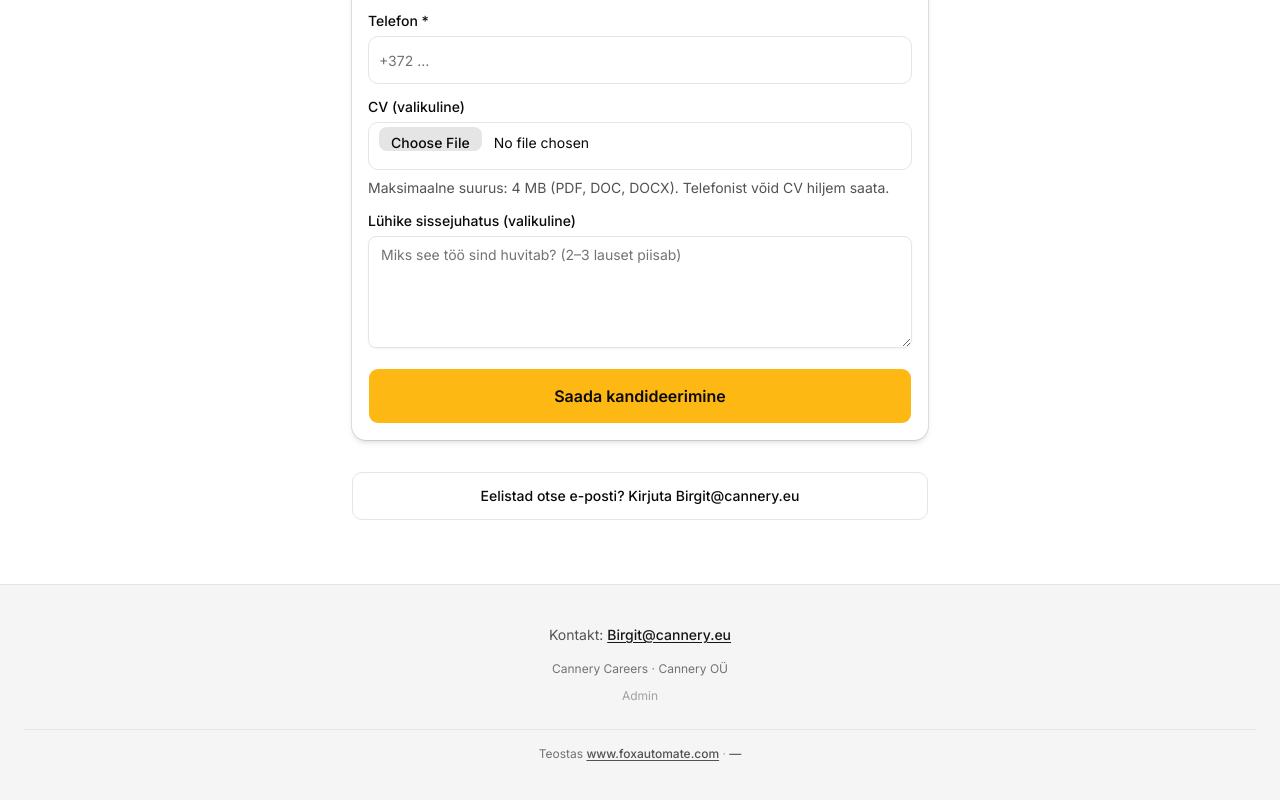
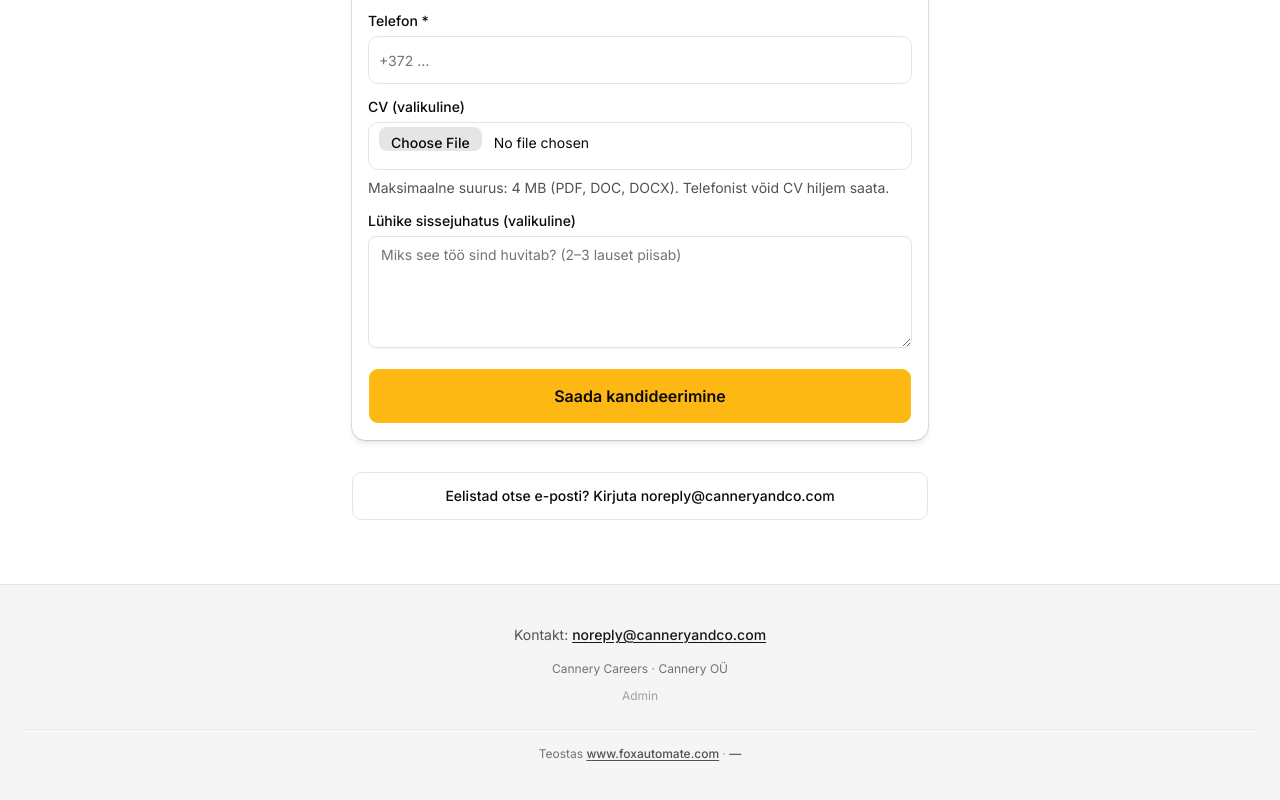
Before and after one commit to FoxAutomate/Job_system, a Next.js app: page / in a window 1280 px wide. Shown: the part 1004-1804 px from the top of the page. Built offline with nearby package versions, Linux system fonts and the light colour scheme; no server answers; the database is empty.

Commit message:
chore: default contact and SMTP fallbacks to noreply@canneryandco.com
- Centralize DEFAULT_CANNERY_CAREERS_EMAIL (site + seeds + notify inbox default)
- Replace Birgit@cannery.eu / noreply@job.canneryandco.com references

Made-with: Cursor

```diff
--- a/scripts/seed.ts
+++ b/scripts/seed.ts
@@ -4,6 +4,7 @@ import { eq } from "drizzle-orm";
 import { getDb } from "../src/db";
 import { jobs, siteSettings } from "../src/db/schema";
 import { seedJob } from "../src/data/seed-job";
+import { DEFAULT_CANNERY_CAREERS_EMAIL } from "../src/lib/site-email-defaults";
 
 async function main() {
   const db = getDb();
@@ -16,7 +17,7 @@ async function main() {
   if (settingsRow.length === 0) {
     await db.insert(siteSettings).values({
       id: "default",
-      defaultApplicationEmail: "Birgit@cannery.eu",
+      defaultApplicationEmail: DEFAULT_CANNERY_CAREERS_EMAIL,
     });
     console.log("Seeded site_settings");
   }
--- a/src/app/admin/page.tsx
+++ b/src/app/admin/page.tsx
@@ -1,5 +1,6 @@
 import { AdminDashboardView } from "@/components/admin/AdminDashboardView";
 import { getAllApplications, getAllJobs, getSiteSettings } from "@/lib/queries";
+import { DEFAULT_CANNERY_CAREERS_EMAIL } from "@/lib/site-email-defaults";
 import { requireAdmin } from "@/lib/auth-guard";
 
 export const dynamic = "force-dynamic";
@@ -17,7 +18,7 @@ export default async function AdminDashboardPage() {
       jobCount={jobList.length}
       appCount={apps.length}
       initialEmail={
-        settings?.defaultApplicationEmail ?? "Birgit@cannery.eu"
+        settings?.defaultApplicationEmail ?? DEFAULT_CANNERY_CAREERS_EMAIL
       }
     />
   );
--- a/src/app/page.tsx
+++ b/src/app/page.tsx
@@ -4,6 +4,7 @@ import { HomeJobsSection } from "@/components/home/HomeJobsSection";
 import { HomePageFooter } from "@/components/home/HomePageFooter";
 import { JobList } from "@/components/home/JobList";
 import { getActiveJobs, getSiteSettings } from "@/lib/queries";
+import { DEFAULT_CANNERY_CAREERS_EMAIL } from "@/lib/site-email-defaults";
 import type { ApplyFormValues } from "@/lib/validation";
 
 export const dynamic = "force-dynamic";
@@ -22,7 +23,8 @@ export default async function HomePage({
 
   const jobs = await getActiveJobs();
   const settings = await getSiteSettings();
-  const defaultMail = settings?.defaultApplicationEmail ?? "Birgit@cannery.eu";
+  const defaultMail =
+    settings?.defaultApplicationEmail ?? DEFAULT_CANNERY_CAREERS_EMAIL;
 
   return (
     <div className="min-h-dvh bg-neutral-50">
--- a/src/components/ApplySection.tsx
+++ b/src/components/ApplySection.tsx
@@ -17,6 +17,7 @@ import type { Job } from "@/db/schema";
 import { useLocale } from "@/lib/i18n/locale-context";
 import { resolveJobForLocale } from "@/lib/jobs/resolve-job-locale";
 import type { ApplyFormValues } from "@/lib/validation";
+import { DEFAULT_CANNERY_CAREERS_EMAIL } from "@/lib/site-email-defaults";
 import { cn } from "@/lib/utils";
 
 type ApplySectionProps = {
@@ -35,7 +36,7 @@ export function ApplySection({
   variant,
   jobId,
   job = null,
-  mailtoEmail = "Birgit@cannery.eu",
+  mailtoEmail = DEFAULT_CANNERY_CAREERS_EMAIL,
   mailtoSubject = "Cannery Careers",
   sectionId = "apply",
   prefill,
--- a/src/components/SuccessScreen.tsx
+++ b/src/components/SuccessScreen.tsx
@@ -7,6 +7,7 @@ import { useMemo } from "react";
 
 import { buttonVariants } from "@/components/ui/button";
 import { useLocale } from "@/lib/i18n/locale-context";
+import { DEFAULT_CANNERY_CAREERS_EMAIL } from "@/lib/site-email-defaults";
 import { cn } from "@/lib/utils";
 
 type SuccessScreenProps = {
@@ -18,7 +19,7 @@ type SuccessScreenProps = {
 };
 
 export function SuccessScreen({
-  contactEmail = "Birgit@cannery.eu",
+  contactEmail = DEFAULT_CANNERY_CAREERS_EMAIL,
   variant = "general",
   submittedAtIso,
   onDismiss,
--- a/src/data/seed-job.ts
+++ b/src/data/seed-job.ts
@@ -1,4 +1,5 @@
 import type { JobContent } from "@/db/schema";
+import { DEFAULT_CANNERY_CAREERS_EMAIL } from "@/lib/site-email-defaults";
 
 export const defaultJobSlug = "villimismasinate-koostaja-tehnik";
 
@@ -10,7 +11,7 @@ export const seedJob = {
   active: true,
   showSalary: true,
   salaryRange: "1400–1700 € / kuu",
-  emailTo: "Birgit@cannery.eu",
+  emailTo: DEFAULT_CANNERY_CAREERS_EMAIL,
   content: {
     tagline: "Cannery OÜ · Harjumaa",
     heroIntro:
@@ -48,6 +49,6 @@ export const seedJob = {
       "Arenguvõimalusi",
     ],
     salaryCardLine: "Brutopalk 1400–1700 € kuus",
-    footerEmail: "Birgit@cannery.eu",
+    footerEmail: DEFAULT_CANNERY_CAREERS_EMAIL,
   } satisfies JobContent,
 };
--- a/src/lib/admin/presets.ts
+++ b/src/lib/admin/presets.ts
@@ -3,7 +3,10 @@
 export type AdminPreset = { value: string; label: string };
 
 export const PRESET_INBOX_EMAILS: AdminPreset[] = [
-  { value: "Birgit@cannery.eu", label: "Birgit@cannery.eu" },
+  {
+    value: "noreply@canneryandco.com",
+    label: "noreply@canneryandco.com",
+  },
   { value: "careers@cannery.eu", label: "careers@cannery.eu" },
 ];
 
--- a/src/lib/email.ts
+++ b/src/lib/email.ts
@@ -1,9 +1,10 @@
 import nodemailer from "nodemailer";
 
 import type { Application, Job } from "@/db/schema";
+import { DEFAULT_CANNERY_CAREERS_EMAIL } from "@/lib/site-email-defaults";
 
 /** All application notifications go here unless `APPLICATION_NOTIFY_EMAIL` is set. */
-const DEFAULT_APPLICATION_INBOX = "brigit@cannery.eu";
+const DEFAULT_APPLICATION_INBOX = DEFAULT_CANNERY_CAREERS_EMAIL;
 
 export type EmailSendResult =
   | { ok: true; via: "smtp" }
@@ -48,7 +49,7 @@ function getNotifyRecipient(): string {
 
 function getFromHeader(): string {
   const email =
-    process.env.SMTP_FROM_EMAIL?.trim() || "noreply@job.canneryandco.com";
+    process.env.SMTP_FROM_EMAIL?.trim() || DEFAULT_CANNERY_CAREERS_EMAIL;
   const name = process.env.SMTP_FROM_NAME?.trim() || "Cannery Careers";
   const safeName = name.replace(/"/g, "\\");
   return `"${safeName}" <${email}>`;
@@ -62,7 +63,7 @@ function createSmtpTransport() {
   const portRaw = process.env.SMTP_PORT?.trim();
   const port = portRaw ? Number(portRaw) : 465;
   const user =
-    process.env.SMTP_USER?.trim() || "noreply@job.canneryandco.com";
+    process.env.SMTP_USER?.trim() || DEFAULT_CANNERY_CAREERS_EMAIL;
 
   return nodemailer.createTransport({
     host,
--- /dev/null
+++ b/src/lib/site-email-defaults.ts
@@ -0,0 +1,5 @@
+/**
+ * Default contact / notification address when DB or env overrides are absent.
+ * SMTP defaults in `email.ts` use the same value unless env vars are set.
+ */
+export const DEFAULT_CANNERY_CAREERS_EMAIL = "noreply@canneryandco.com";
```
